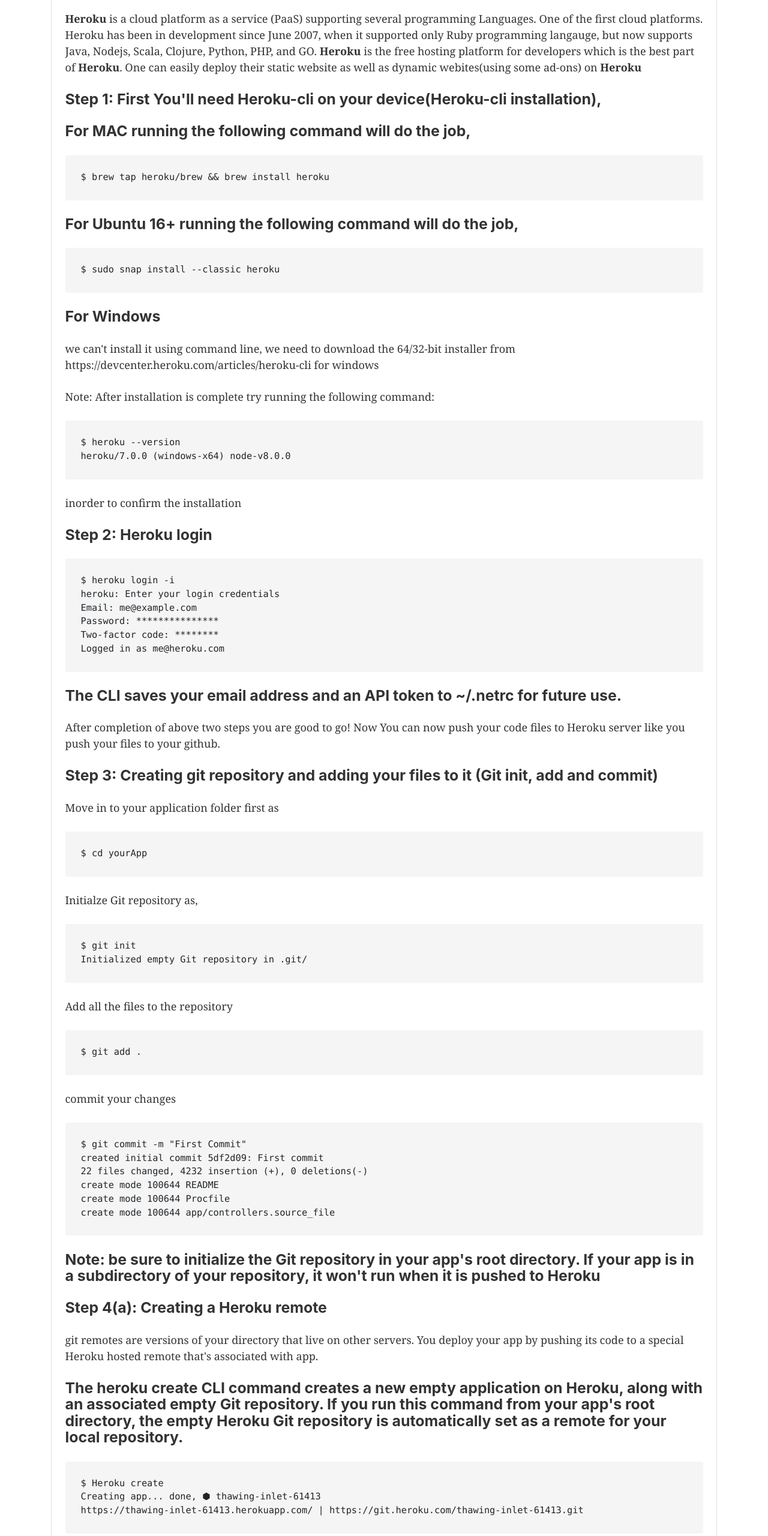
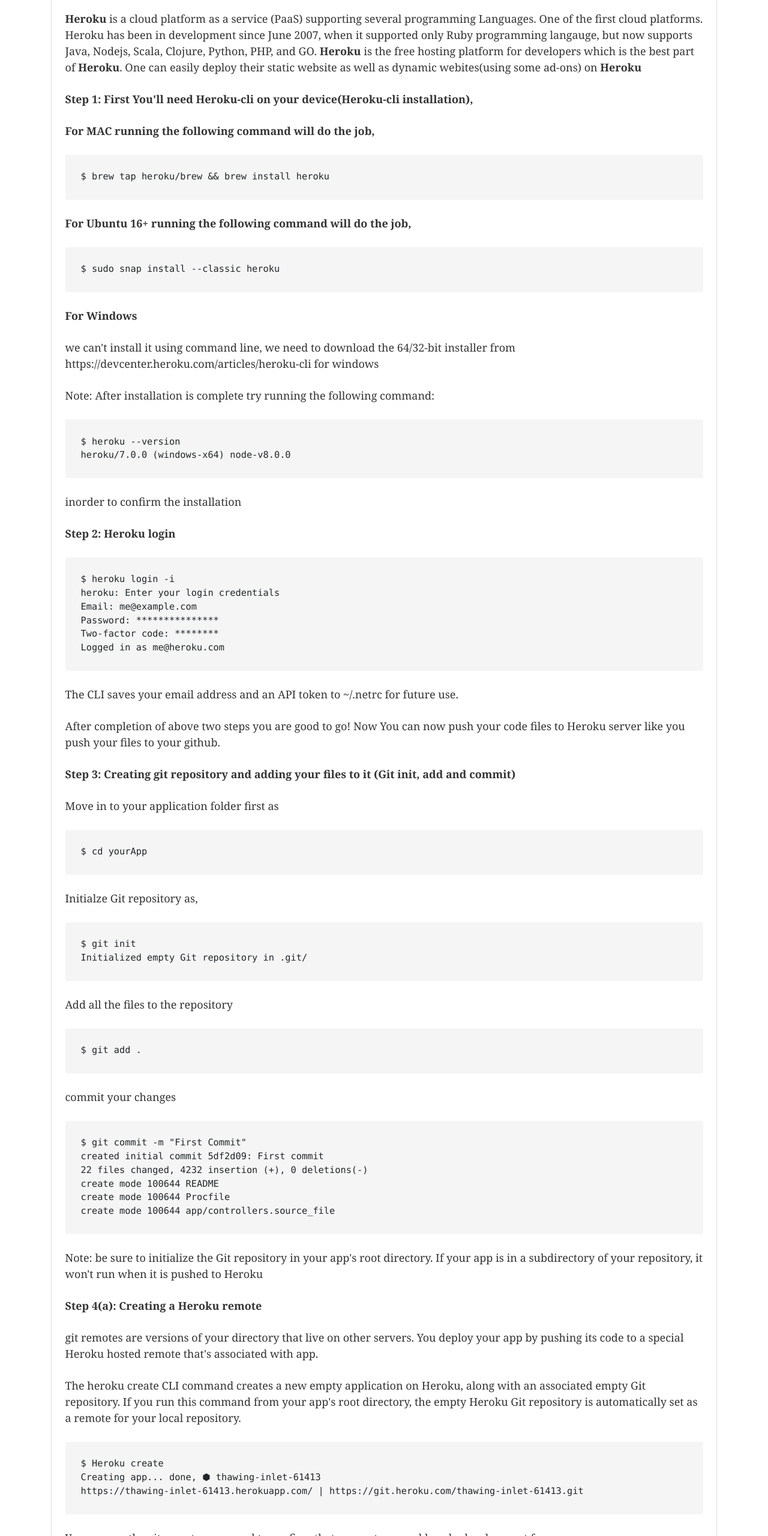
Before and after one commit to akash-yadav12/Gatsby-blog-site, a Gatsby site: page /Deploy-To-Heroku in a window 1280 px wide. Shown: the part 240-2800 px from the top of the page at 60% size. Built offline with nearby package versions, Linux system fonts and the light colour scheme; Gatsby itself is replaced by a stand-in of ours; some packages are replaced by stand-ins of ours; code samples lack their colours.

Commit message:
view blogs styling

````diff
--- a/blog-posts/2020-12-06-07-post-02/index.md
+++ b/blog-posts/2020-12-06-07-post-02/index.md
@@ -3,22 +3,25 @@
 date: "2020-12-07"
 title: "Deploying a Website On Heroku in five simple steps"
 author: "Akash Yadav"
+featuredImage: "./herokuImg.png"
 ---
 ### In this article we will learn to deploy our website on Heroku using five simple steps
 
 **Heroku** is a cloud platform as a service (PaaS) supporting several programming Languages. One of the first cloud platforms. Heroku has been in development since June 2007, when it supported only Ruby programming langauge, but now supports Java, Nodejs, Scala, Clojure, Python, PHP, and GO. **Heroku** is the free hosting platform for developers which is the best part of **Heroku**. One can easily deploy their static website as well as dynamic webites(using some ad-ons) on **Heroku**
 
-### Step 1: First You'll need Heroku-cli on your device(Heroku-cli installation),
-### For MAC running the following command will do the job,
+**Step 1: First You'll need Heroku-cli on your device(Heroku-cli installation),**
+
+**For MAC running the following command will do the job,**
 ```
 $ brew tap heroku/brew && brew install heroku
 ```
-### For Ubuntu 16+ running the following command will do the job,
+**For Ubuntu 16+ running the following command will do the job,**
 ```
 $ sudo snap install --classic heroku
 ```
 
-### For Windows
+**For Windows**
+
 we can't install it using command line, we need to download the 64/32-bit installer from https://devcenter.heroku.com/articles/heroku-cli for windows
 
 Note: After installation is complete try running the following command:
@@ -28,7 +31,7 @@
 ```
 inorder to confirm the installation
 
-### Step 2: Heroku login
+**Step 2: Heroku login**
 ```
 $ heroku login -i
 heroku: Enter your login credentials
@@ -37,11 +40,13 @@
 Two-factor code: ********
 Logged in as me@heroku.com
 ```
-### The CLI saves your email address and an API token to ~/.netrc for future use.
+The CLI saves your email address and an API token to ~/.netrc for future use.
+
 After completion of above two steps you are good to go!
 Now You can now push your code files to Heroku server like you push your files to your github.
 
-### Step 3: Creating git repository and adding your files to it (Git init, add and commit)
+**Step 3: Creating git repository and adding your files to it (Git init, add and commit)**
+
 Move in to your application folder first as
 ```
 $ cd yourApp
@@ -64,11 +69,13 @@
 create mode 100644 Procfile
 create mode 100644 app/controllers.source_file
 ```
-### Note: be sure to initialize the Git repository in your app's root directory. If your app is in a subdirectory of your repository, it won't run when it is pushed to Heroku
+Note: be sure to initialize the Git repository in your app's root directory. If your app is in a subdirectory of your repository, it won't run when it is pushed to Heroku
 
-### Step 4(a): Creating a Heroku remote
+**Step 4(a): Creating a Heroku remote**
+
 git remotes are versions of your directory that live on other servers. You deploy your app by pushing its code to a special Heroku hosted remote that's associated with app.
-### The heroku create CLI command creates a new empty application on Heroku, along with an associated empty Git repository. If you run this command from your app's root directory, the empty Heroku Git repository is automatically set as a remote for your local repository.
+
+The heroku create CLI command creates a new empty application on Heroku, along with an associated empty Git repository. If you run this command from your app's root directory, the empty Heroku Git repository is automatically set as a remote for your local repository.
 ```
 $ Heroku create
 Creating app... done, ⬢ thawing-inlet-61413
@@ -80,21 +87,25 @@
 heroku  https://git.heroku.com/thawing-inlet-61413.git (fetch)
 heroku  https://git.heroku.com/thawing-inlet-61413.git (push)
 ```
-### Step 4(b): For an existing Heroku app
+**Step 4(b): For an existing Heroku app**
+
 If you have already created your Heroku app, you can easily add a remote to your local repository with the heroku git:remote command. All you need is your Heroku app’s name:
 ```
 $ heroku git:remote -a thawing-inlet-61413
 set git remote heroku to https://git.heroku.com/thawing-inlet-61413.git
 ```
-### renaming remotes
+**Renaming remotes**
+
 By default, the Heroku CLI names all of the Heroku remotes it creates for your app heroku. You can rename your remotes with the git remote rename command:
 ```
 $ git remote rename heroku yourApp
 ```
 Renaming your Heroku remote can be handy if you have multiple Heroku apps that use the same codebase (for example, the staging and production versions of an app). In this case, each Heroku app has its own remote in your local repository.
-### Note: The remainder of this article assumes your app has a single Heroku remote that is named heroku.
 
-### Step 5: Deploying code
+Note: The remainder of this article assumes your app has a single Heroku remote that is named heroku.
+
+**Step 5: Deploying code**
+
 To deploy your app to Heroku, you typically use the git push command to push the code from your local repository’s master or main branch to your heroku remote, like so:
 ```
 $ git push heroku master
--- /dev/null
+++ b/myscript.js
@@ -0,0 +1 @@
+<script data-ad-client="ca-pub-9340385867635764" async src="https://pagead2.googlesyndication.com/pagead/js/adsbygoogle.js"></script>
--- a/src/components/layout.js
+++ b/src/components/layout.js
@@ -14,6 +14,9 @@
 
 
 import "./layout.css"
+
+// const extScript = require('../../myscript.js')
+
 
 const Layout = ({ children }) => {
   const data = useStaticQuery(graphql`
--- a/src/pages/index.js
+++ b/src/pages/index.js
@@ -4,6 +4,9 @@
 
 
 import Layout from "../components/layout"
+
+// const extScript = require('../../myscript.js')
+
 
 const BlogPage = ({data}) => (
   <Layout>
@@ -40,7 +43,7 @@
                     frontmatter {
                         path
                         title
-                        date
+                        date(formatString: "MMM DD,YYYY")
                         author
                     }
                     excerpt
--- a/src/templates/blog-post.js
+++ b/src/templates/blog-post.js
@@ -16,7 +16,7 @@
                 </div>
                 <footer class="blockquote-footer ml-auto p-4">by <cite title="Source Title">{post.frontmatter.author} on {post.frontmatter.date}</cite></footer>
             </div>
-            <Link to="/">Go Back</Link>
+            <Link to="/">View All Blogs</Link>
         </Layout>
     )
 }
@@ -29,7 +29,7 @@
                 path
                 title
                 author
-                date
+                date(formatString: "MMM DD, YYYY")
             }
         }
     }
````
Also changed, not shown: blog-posts/2020-12-06-07-post-02/herokuImg.png (added).
